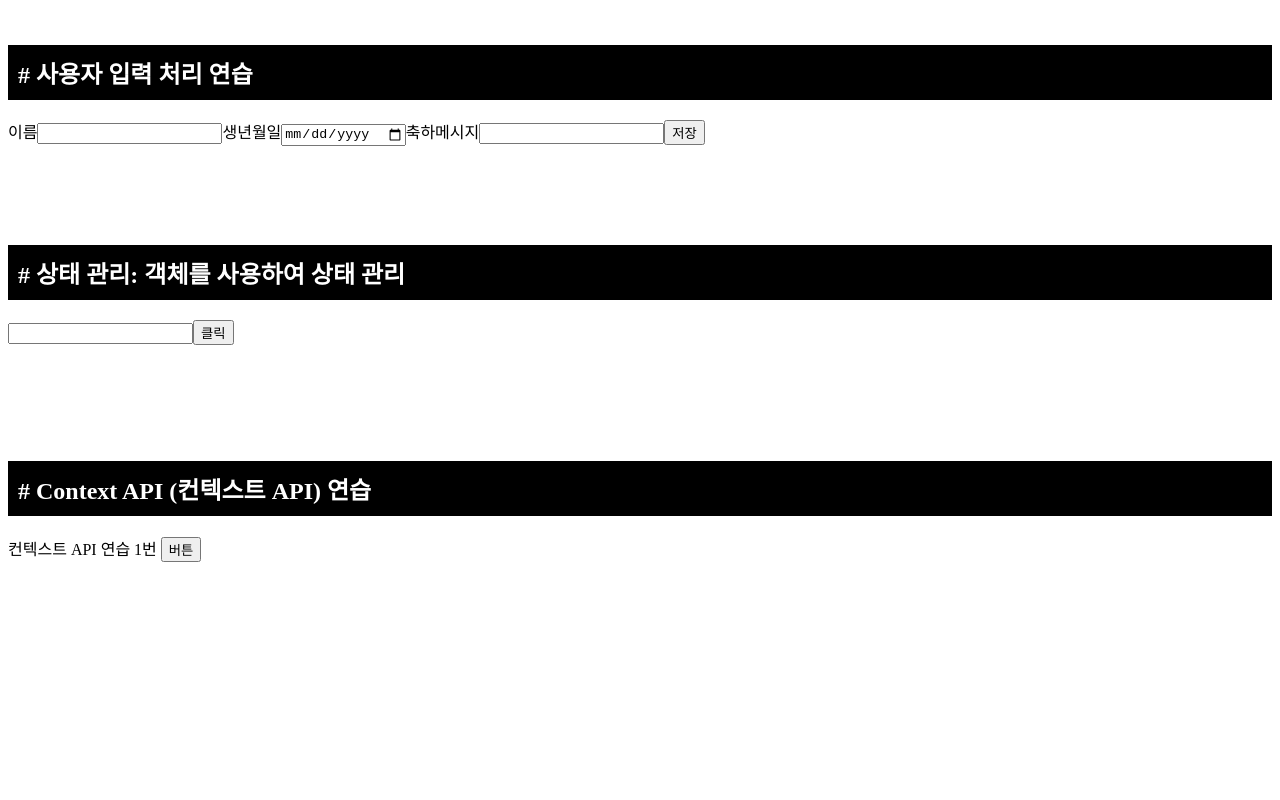
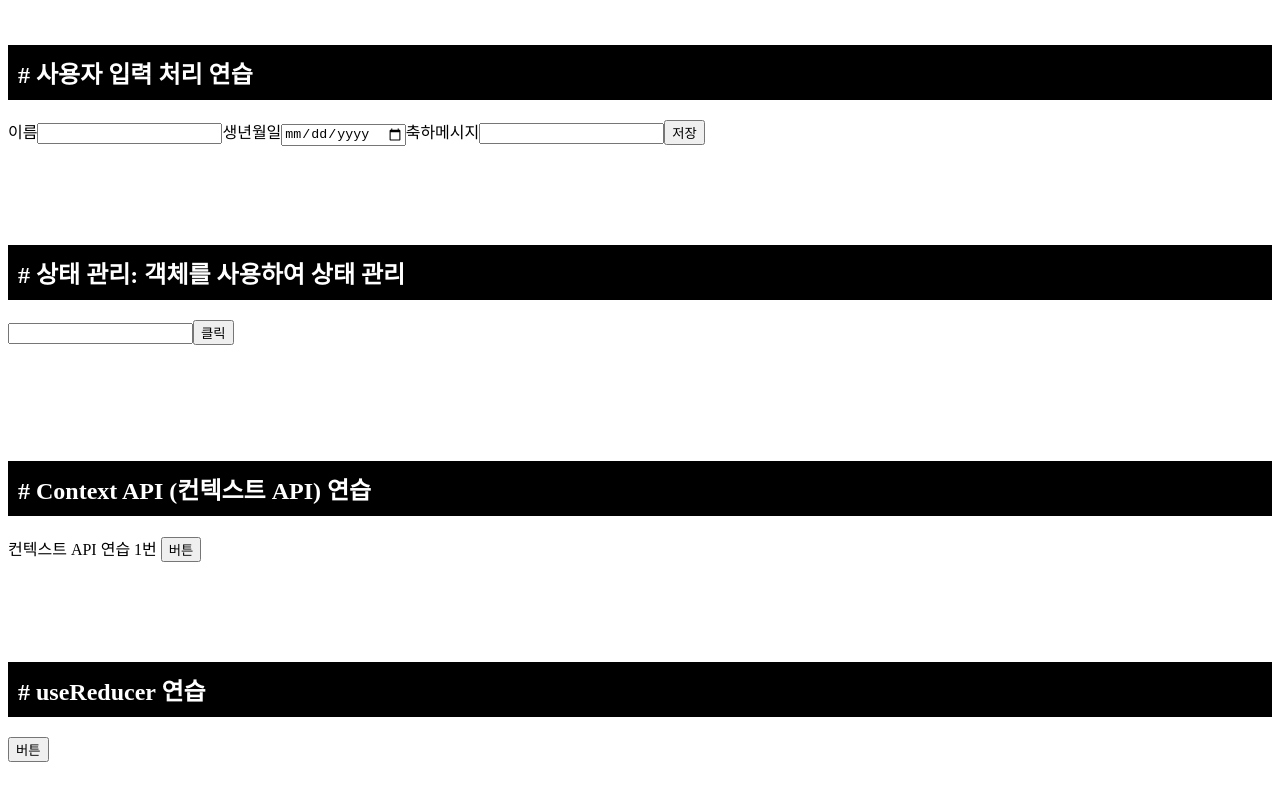
Before and after one commit to wangkodok/react-toy, a React (Vite) app: page / in a window 1280 px wide. Shown: the part 3072-3872 px from the top of the page. Before the commit the page ends 3694 px from the top, so only its background shows below. Built offline with nearby package versions, Linux system fonts and the light colour scheme.

Commit message:
useReducer 연습

```diff
--- a/src/App.jsx
+++ b/src/App.jsx
@@ -15,6 +15,7 @@ import Project from "./Project";
 import UserInput from "./UserInput";
 import StateList from "./StateList";
 import ContextAPI from "./ContextAPI";
+import UseReducer from "./UseReducer";
 
 export default function App() {
   return (
@@ -36,6 +37,7 @@ export default function App() {
       <UserInput />
       <StateList />
       <ContextAPI />
+      <UseReducer />
     </div>
   );
 }
--- /dev/null
+++ b/src/UseReducer.jsx
@@ -0,0 +1,38 @@
+import { useReducer } from "react";
+
+function reducer(state, action) {
+  if (action.type === "reducer") {
+    console.log(action);
+    return {
+      count: state.count + 1,
+    };
+  }
+
+  return state;
+}
+
+export default function UseReducer() {
+  const useRdc = {
+    count: 1,
+  };
+
+  const [state, dispatch] = useReducer(reducer, useRdc);
+
+  function handleClick(name) {
+    dispatch({ type: "reducer", id: name });
+    console.log(state);
+  }
+
+  return (
+    <section>
+      <h1># useReducer 연습 </h1>
+      <button
+        onClick={() => {
+          return handleClick("useReducer");
+        }}
+      >
+        버튼
+      </button>
+    </section>
+  );
+}
```
